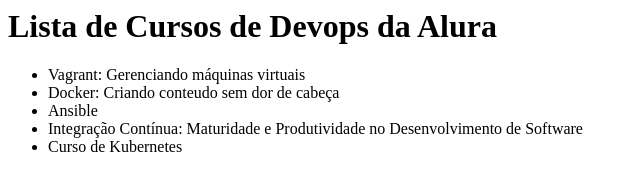
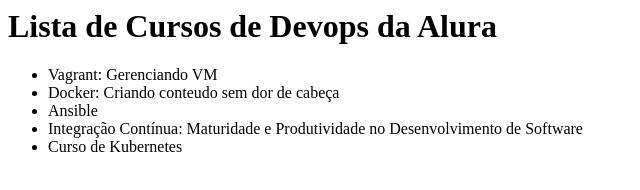
Before and after one commit to Mariana-RDS/alura-git, a plain HTML site: page index.html in a window 1280 px wide. Shown: the whole page, without its empty margins (0-640 px from the left). Drawn offline with Linux system fonts and the light colour scheme.

Commit message:
resolvendo conflito 2

```diff
--- a/index.html
+++ b/index.html
@@ -5,7 +5,7 @@
 </head>
 <body>
     <ul>
-        <li>Vagrant: Gerenciando máquinas virtuais</li>
+        <li>Vagrant: Gerenciando VM</li>
         <li>Docker: Criando conteudo sem dor de cabeça</li>
         <li>Ansible</li>
         <li>Integração Contínua: Maturidade e Produtividade no Desenvolvimento de Software</li>
```
